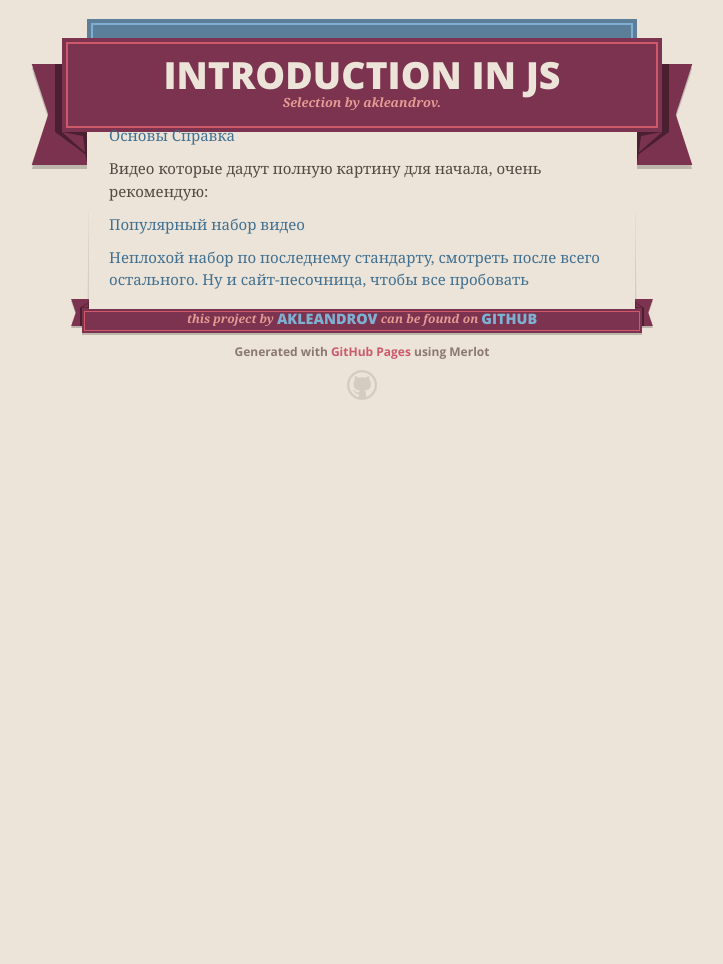
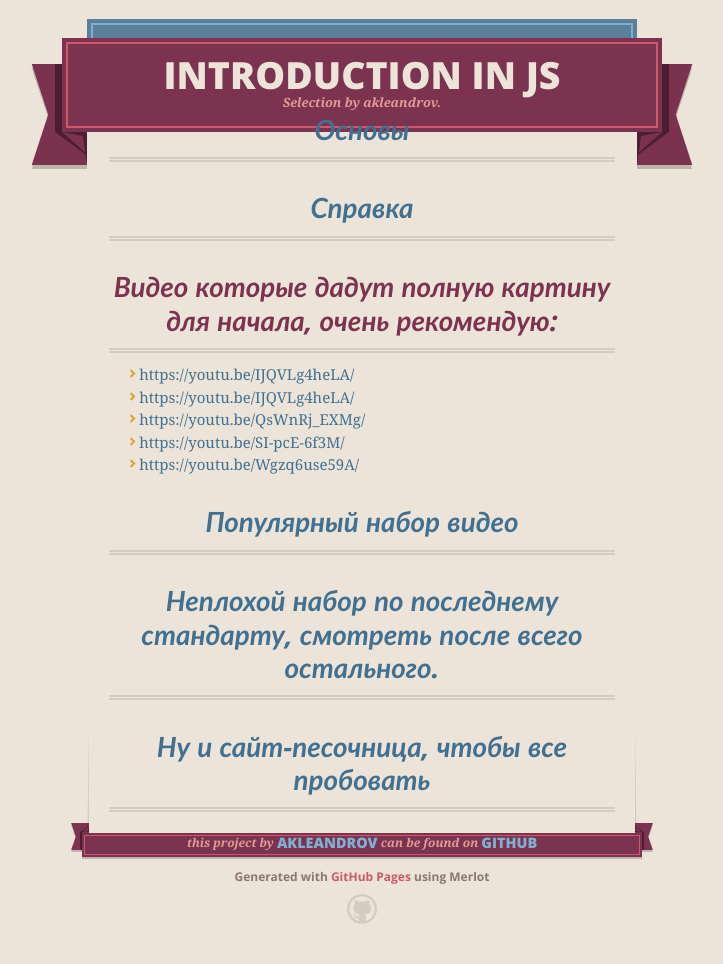
Before and after one commit to akleandrov/pages, a Jekyll site: the page built from js.md, in a window 1280 px wide. Shown: the whole page, without its empty margins (278-1001 px from the left). Built offline with Jekyll 4.4.1, drawn with Linux system fonts in a browser that asks for light colours; nearby versions of some CDN libraries; our own code applies the rules of GitHub Pages for plain Markdown files; before the commit the page ends 900 px from its top, so only the background shows below that; some of the changed lines change nothing that is shown.

Commit message:
Paddings

```diff
--- a/js.md
+++ b/js.md
@@ -2,19 +2,20 @@
 layout: main
 ---
 
-[Основы](https://learn.javascript.ru/js)
-[Справка](https://developer.mozilla.org/ru/)
+### [Основы](https://learn.javascript.ru/js)
+### [Справка](https://developer.mozilla.org/ru/)
 
-Видео которые дадут полную картину для начала, очень рекомендую:
+### Видео которые дадут полную картину для начала, очень рекомендую:
 
-*  [](https://youtu.be/IJQVLg4heLA/)
-*  [](https://youtu.be/IJQVLg4heLA/)
-*  [](https://youtu.be/QsWnRj_EXMg/)
-*  [](https://youtu.be/SI-pcE-6f3M/)
-*  [](https://youtu.be/Wgzq6use59A/)
+*  [https://youtu.be/IJQVLg4heLA/](https://youtu.be/IJQVLg4heLA/)
+*  [https://youtu.be/IJQVLg4heLA/](https://youtu.be/IJQVLg4heLA/)
+*  [https://youtu.be/QsWnRj_EXMg/](https://youtu.be/QsWnRj_EXMg/)
+*  [https://youtu.be/SI-pcE-6f3M/](https://youtu.be/SI-pcE-6f3M/)
+*  [https://youtu.be/Wgzq6use59A/](https://youtu.be/Wgzq6use59A/)
 
 
-[Популярный набор видео](https://www.youtube.com/playlist?list=PL363QX7S8MfSxcHzvkNEqMYbOyhLeWwem/)
+### [Популярный набор видео](https://www.youtube.com/playlist?list=PL363QX7S8MfSxcHzvkNEqMYbOyhLeWwem/)
 
-[Неплохой набор по последнему стандарту, смотреть после всего остального.](https://www.youtube.com/playlist?list=PLqHlAwsJRxAOpWPtj2T6HhSzX-lKmKV2q)
-[Ну и сайт-песочница, чтобы все пробовать](https://jsbin.com)
+### [Неплохой набор по последнему стандарту, смотреть после всего остального.](https://www.youtube.com/playlist?list=PLqHlAwsJRxAOpWPtj2T6HhSzX-lKmKV2q)
+
+### [Ну и сайт-песочница, чтобы все пробовать](https://jsbin.com)
```
